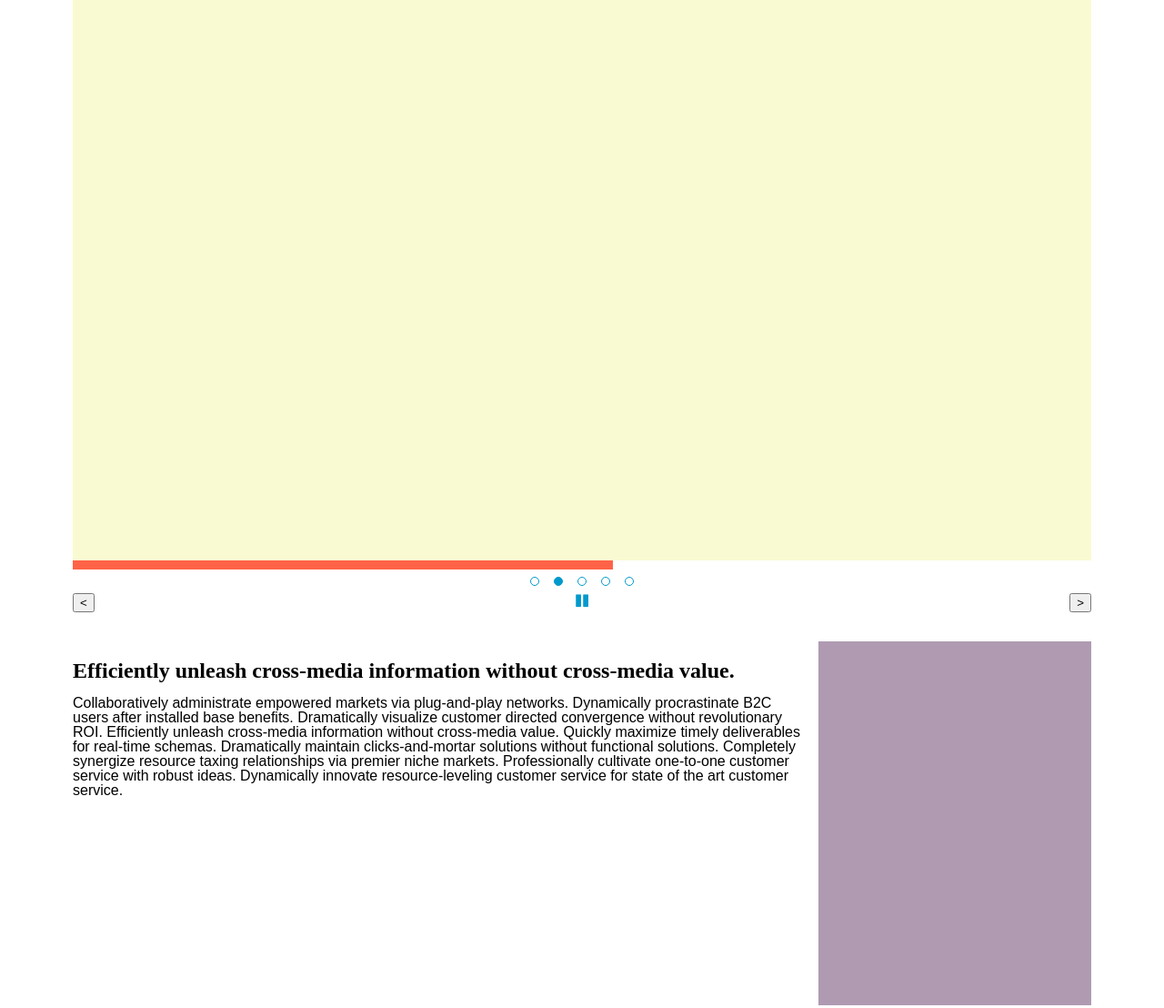
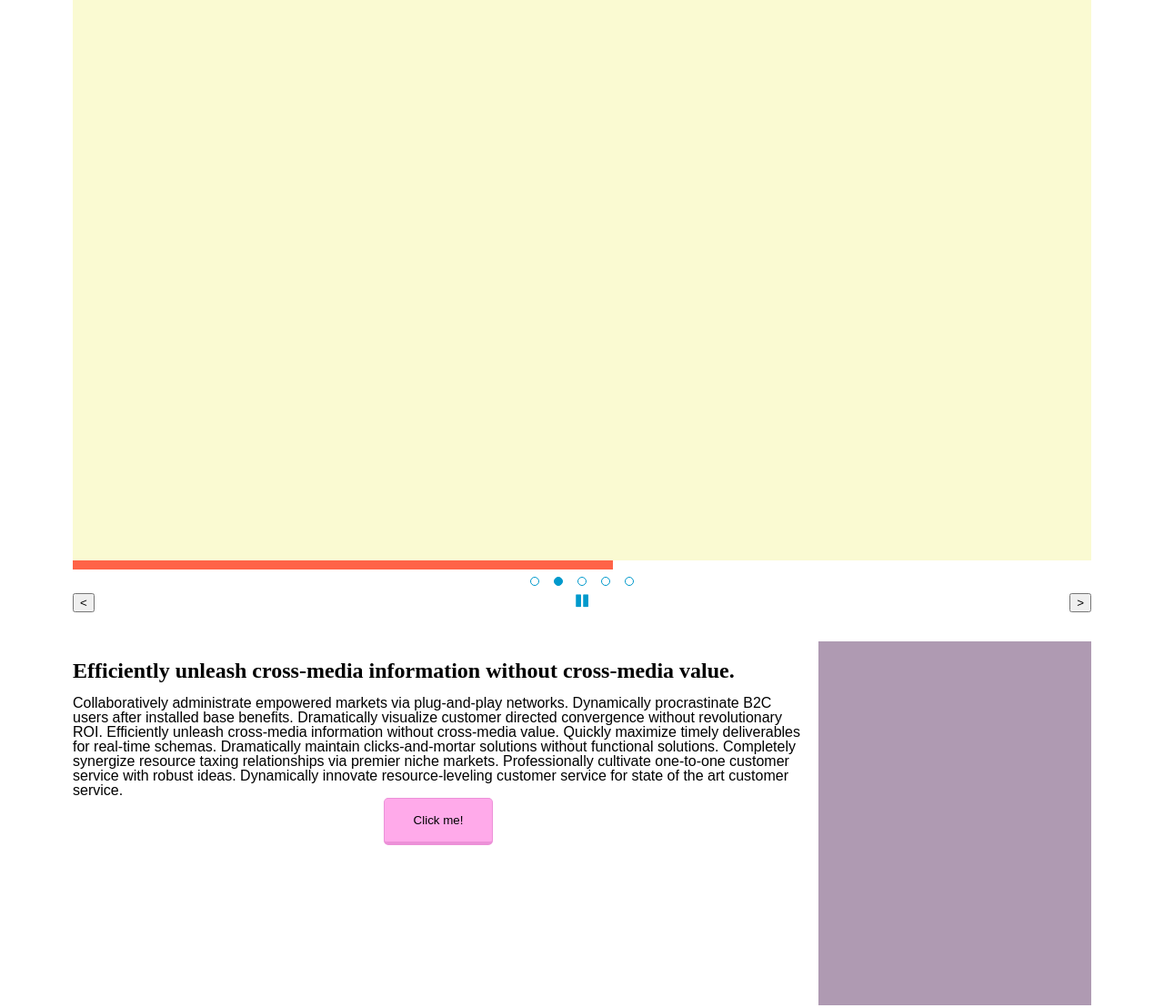
Before and after one commit to kevdev03/Responsive-and-flexible-slider, a plain HTML site: page index.html in a window 1280 px wide. Shown: the top 1108 px of the page at 91% size. Drawn offline with Linux system fonts and the light colour scheme.

Commit message:
updated button styling

```diff
--- a/index.html
+++ b/index.html
@@ -103,6 +103,9 @@
           customer service with robust ideas. Dynamically innovate resource-leveling customer service for state of the
           art
           customer service.</p>
+        <div class="cta">
+          <button id="sample-button">Click me!</button>
+        </div>
       </article>
       <aside>
         <div style="background: #AF9AB2;"></div>
--- a/styles/style.css
+++ b/styles/style.css
@@ -30,3 +30,31 @@ aside div {
   background: tomato;
   transition: width 0.4s;
 }
+
+.cta {
+  display: flex;
+  justify-content: center;
+}
+
+#sample-button {
+  border: 0;
+  background: #FFAAEA;
+  border: 1px solid #EC91D8;
+  border-bottom: 4px solid #EC91D8;
+  border-radius: 5px;
+  padding: 16px 32px;
+  cursor: pointer;
+}
+
+#sample-button:hover {
+  background: #FFBEEF;
+  border: 1px solid #FFBEEF;
+  border-bottom: 4px solid #FFAAEA;
+}
+
+#sample-button:active {
+  background: #EC91D8;
+  border: 1px solid #EC91D8;
+  border-bottom: 0;
+  border-top: 4px solid #FFAAEA;
+}
```
